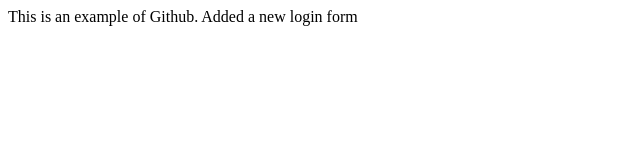
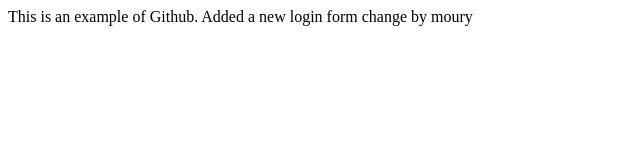
Before and after one commit to bmorshed/myappsample, a plain HTML site: page index.html in a window 1280 px wide. Shown: the whole page, without its empty margins (0-640 px from the left). Drawn offline with Linux system fonts and the light colour scheme.

Commit message:
Update index.html
Added a line

```diff
--- a/index.html
+++ b/index.html
@@ -6,5 +6,6 @@
     <body>
         This is an example of Github.
         Added a new login form
+        change by moury
     </body>
 </html>
```
